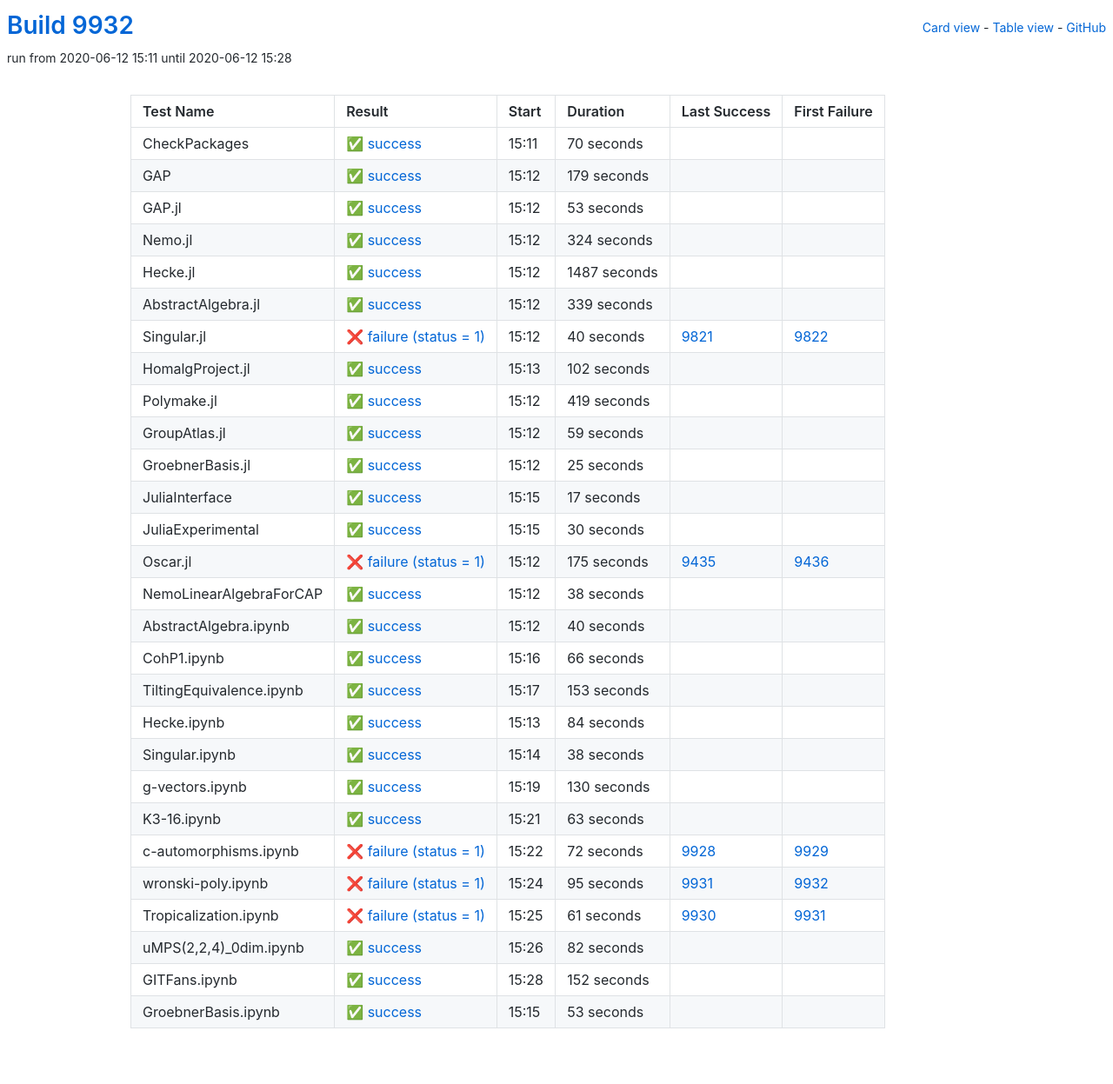
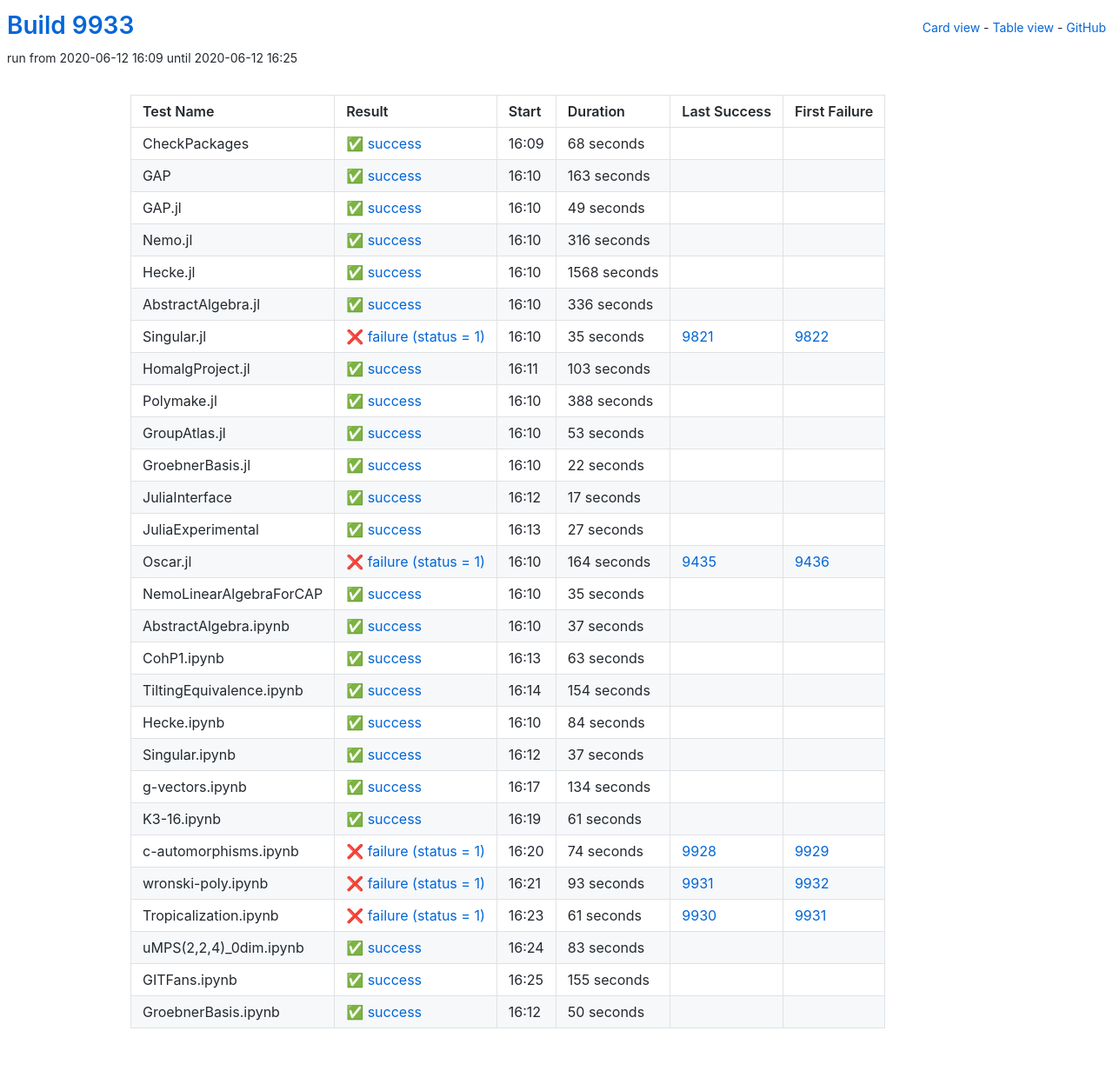
Before and after one commit to oscar-system/oscar-ci-status, a Jekyll site: the page built from table.html, in a window 1280 px wide. Shown: the whole page at 87% size. Built offline with Jekyll 4.4.1, drawn with Linux system fonts in a browser that asks for light colours.

Commit message:
Build #9933

```diff
--- a/_data/ci.yml
+++ b/_data/ci.yml
@@ -1,6 +1,6 @@
 ---
-build: 9932
-build_url: https://oscarci.mathematik.uni-kl.de/job/oscar/9932/
+build: 9933
+build_url: https://oscarci.mathematik.uni-kl.de/job/oscar/9933/
 job: oscar
 organization: oscar-system
 repo: oscar-ci-status
@@ -8,32 +8,116 @@
 tests:
 - name: CheckPackages
   id: checkpackages
-  log: https://oscarci.mathematik.uni-kl.de/job/oscar/9932/artifact/logs/build-9932/CheckPackages.log
-  start: 2020-06-12 15:11
+  log: https://oscarci.mathematik.uni-kl.de/job/oscar/9933/artifact/logs/build-9933/CheckPackages.log
+  start: 2020-06-12 16:09
   success: true
   exitcode: 0
   status: success
-  duration: 70
+  duration: 68
   last_success: false
   last_success_url:
   first_failure: false
   first_failure_url:
 - name: GAP
   id: gap
-  log: https://oscarci.mathematik.uni-kl.de/job/oscar/9932/artifact/logs/build-9932/GAP.log
-  start: 2020-06-12 15:12
+  log: https://oscarci.mathematik.uni-kl.de/job/oscar/9933/artifact/logs/build-9933/GAP.log
+  start: 2020-06-12 16:10
   success: true
   exitcode: 0
   status: success
-  duration: 179
+  duration: 163
   last_success: false
   last_success_url:
   first_failure: false
   first_failure_url:
 - name: GAP.jl
   id: gap-jl
-  log: https://oscarci.mathematik.uni-kl.de/job/oscar/9932/artifact/logs/build-9932/GAP.jl.log
-  start: 2020-06-12 15:12
+  log: https://oscarci.mathematik.uni-kl.de/job/oscar/9933/artifact/logs/build-9933/GAP.jl.log
+  start: 2020-06-12 16:10
+  success: true
+  exitcode: 0
+  status: success
+  duration: 49
+  last_success: false
+  last_success_url:
+  first_failure: false
+  first_failure_url:
+- name: Nemo.jl
+  id: nemo-jl
+  log: https://oscarci.mathematik.uni-kl.de/job/oscar/9933/artifact/logs/build-9933/Nemo.jl.log
+  start: 2020-06-12 16:10
+  success: true
+  exitcode: 0
+  status: success
+  duration: 316
+  last_success: false
+  last_success_url:
+  first_failure: false
+  first_failure_url:
+- name: Hecke.jl
+  id: hecke-jl
+  log: https://oscarci.mathematik.uni-kl.de/job/oscar/9933/artifact/logs/build-9933/Hecke.jl.log
+  start: 2020-06-12 16:10
+  success: true
+  exitcode: 0
+  status: success
+  duration: 1568
+  last_success: false
+  last_success_url:
+  first_failure: false
+  first_failure_url:
+- name: AbstractAlgebra.jl
+  id: abstractalgebra-jl
+  log: https://oscarci.mathematik.uni-kl.de/job/oscar/9933/artifact/logs/build-9933/AbstractAlgebra.jl.log
+  start: 2020-06-12 16:10
+  success: true
+  exitcode: 0
+  status: success
+  duration: 336
+  last_success: false
+  last_success_url:
+  first_failure: false
+  first_failure_url:
+- name: Singular.jl
+  id: singular-jl
+  log: https://oscarci.mathematik.uni-kl.de/job/oscar/9933/artifact/logs/build-9933/Singular.jl.log
+  start: 2020-06-12 16:10
+  success: false
+  exitcode: 1
+  status: failure
+  duration: 35
+  last_success: 9821
+  last_success_url: https://oscarci.mathematik.uni-kl.de/job/oscar/9821/
+  first_failure: 9822
+  first_failure_url: https://oscarci.mathematik.uni-kl.de/job/oscar/9822/
+- name: HomalgProject.jl
+  id: homalgproject-jl
+  log: https://oscarci.mathematik.uni-kl.de/job/oscar/9933/artifact/logs/build-9933/HomalgProject.jl.log
+  start: 2020-06-12 16:11
+  success: true
+  exitcode: 0
+  status: success
+  duration: 103
+  last_success: false
+  last_success_url:
+  first_failure: false
+  first_failure_url:
+- name: Polymake.jl
+  id: polymake-jl
+  log: https://oscarci.mathematik.uni-kl.de/job/oscar/9933/artifact/logs/build-9933/Polymake.jl.log
+  start: 2020-06-12 16:10
+  success: true
+  exitcode: 0
+  status: success
+  duration: 388
+  last_success: false
+  last_success_url:
+  first_failure: false
+  first_failure_url:
+- name: GroupAtlas.jl
+  id: groupatlas-jl
+  log: https://oscarci.mathematik.uni-kl.de/job/oscar/9933/artifact/logs/build-9933/GroupAtlas.jl.log
+  start: 2020-06-12 16:10
   success: true
   exitcode: 0
   status: success
@@ -42,106 +126,22 @@
   last_success_url:
   first_failure: false
   first_failure_url:
-- name: Nemo.jl
-  id: nemo-jl
-  log: https://oscarci.mathematik.uni-kl.de/job/oscar/9932/artifact/logs/build-9932/Nemo.jl.log
-  start: 2020-06-12 15:12
+- name: GroebnerBasis.jl
+  id: groebnerbasis-jl
+  log: https://oscarci.mathematik.uni-kl.de/job/oscar/9933/artifact/logs/build-9933/GroebnerBasis.jl.log
+  start: 2020-06-12 16:10
   success: true
   exitcode: 0
   status: success
-  duration: 324
-  last_success: false
-  last_success_url:
-  first_failure: false
-  first_failure_url:
-- name: Hecke.jl
-  id: hecke-jl
-  log: https://oscarci.mathematik.uni-kl.de/job/oscar/9932/artifact/logs/build-9932/Hecke.jl.log
-  start: 2020-06-12 15:12
-  success: true
-  exitcode: 0
-  status: success
-  duration: 1487
-  last_success: false
-  last_success_url:
-  first_failure: false
-  first_failure_url:
-- name: AbstractAlgebra.jl
-  id: abstractalgebra-jl
-  log: https://oscarci.mathematik.uni-kl.de/job/oscar/9932/artifact/logs/build-9932/AbstractAlgebra.jl.log
-  start: 2020-06-12 15:12
-  success: true
-  exitcode: 0
-  status: success
-  duration: 339
-  last_success: false
-  last_success_url:
-  first_failure: false
-  first_failure_url:
-- name: Singular.jl
-  id: singular-jl
-  log: https://oscarci.mathematik.uni-kl.de/job/oscar/9932/artifact/logs/build-9932/Singular.jl.log
-  start: 2020-06-12 15:12
-  success: false
-  exitcode: 1
-  status: failure
-  duration: 40
-  last_success: 9821
-  last_success_url: https://oscarci.mathematik.uni-kl.de/job/oscar/9821/
-  first_failure: 9822
-  first_failure_url: https://oscarci.mathematik.uni-kl.de/job/oscar/9822/
-- name: HomalgProject.jl
-  id: homalgproject-jl
-  log: https://oscarci.mathematik.uni-kl.de/job/oscar/9932/artifact/logs/build-9932/HomalgProject.jl.log
-  start: 2020-06-12 15:13
-  success: true
-  exitcode: 0
-  status: success
-  duration: 102
-  last_success: false
-  last_success_url:
-  first_failure: false
-  first_failure_url:
-- name: Polymake.jl
-  id: polymake-jl
-  log: https://oscarci.mathematik.uni-kl.de/job/oscar/9932/artifact/logs/build-9932/Polymake.jl.log
-  start: 2020-06-12 15:12
-  success: true
-  exitcode: 0
-  status: success
-  duration: 419
-  last_success: false
-  last_success_url:
-  first_failure: false
-  first_failure_url:
-- name: GroupAtlas.jl
-  id: groupatlas-jl
-  log: https://oscarci.mathematik.uni-kl.de/job/oscar/9932/artifact/logs/build-9932/GroupAtlas.jl.log
-  start: 2020-06-12 15:12
-  success: true
-  exitcode: 0
-  status: success
-  duration: 59
-  last_success: false
-  last_success_url:
-  first_failure: false
-  first_failure_url:
-- name: GroebnerBasis.jl
-  id: groebnerbasis-jl
-  log: https://oscarci.mathematik.uni-kl.de/job/oscar/9932/artifact/logs/build-9932/GroebnerBasis.jl.log
-  start: 2020-06-12 15:12
-  success: true
-  exitcode: 0
-  status: success
-  duration: 25
+  duration: 22
   last_success: false
   last_success_url:
   first_failure: false
   first_failure_url:
 - name: JuliaInterface
   id: juliainterface
-  log: https://oscarci.mathematik.uni-kl.de/job/oscar/9932/artifact/logs/build-9932/JuliaInterface.log
-  start: 2020-06-12 15:15
+  log: https://oscarci.mathematik.uni-kl.de/job/oscar/9933/artifact/logs/build-9933/JuliaInterface.log
+  start: 2020-06-12 16:12
   success: true
   exitcode: 0
   status: success
@@ -152,80 +152,80 @@
   first_failure_url:
 - name: JuliaExperimental
   id: juliaexperimental
-  log: https://oscarci.mathematik.uni-kl.de/job/oscar/9932/artifact/logs/build-9932/JuliaExperimental.log
-  start: 2020-06-12 15:15
+  log: https://oscarci.mathematik.uni-kl.de/job/oscar/9933/artifact/logs/build-9933/JuliaExperimental.log
+  start: 2020-06-12 16:13
   success: true
   exitcode: 0
   status: success
-  duration: 30
+  duration: 27
   last_success: false
   last_success_url:
   first_failure: false
   first_failure_url:
 - name: Oscar.jl
   id: oscar-jl
-  log: https://oscarci.mathematik.uni-kl.de/job/oscar/9932/artifact/logs/build-9932/Oscar.jl.log
-  start: 2020-06-12 15:12
+  log: https://oscarci.mathematik.uni-kl.de/job/oscar/9933/artifact/logs/build-9933/Oscar.jl.log
+  start: 2020-06-12 16:10
   success: false
   exitcode: 1
   status: failure
-  duration: 175
+  duration: 164
   last_success: 9435
   last_success_url: https://oscarci.mathematik.uni-kl.de/job/oscar/9435/
   first_failure: 9436
   first_failure_url: https://oscarci.mathematik.uni-kl.de/job/oscar/9436/
 - name: NemoLinearAlgebraForCAP
   id: nemolinearalgebraforcap
-  log: https://oscarci.mathematik.uni-kl.de/job/oscar/9932/artifact/logs/build-9932/NemoLinearAlgebraForCAP.log
-  start: 2020-06-12 15:12
+  log: https://oscarci.mathematik.uni-kl.de/job/oscar/9933/artifact/logs/build-9933/NemoLinearAlgebraForCAP.log
+  start: 2020-06-12 16:10
   success: true
   exitcode: 0
   status: success
-  duration: 38
+  duration: 35
   last_success: false
   last_success_url:
   first_failure: false
   first_failure_url:
 - name: AbstractAlgebra.ipynb
   id: abstractalgebra-ipynb
-  log: https://oscarci.mathematik.uni-kl.de/job/oscar/9932/artifact/logs/build-9932/AbstractAlgebra.ipynb.log
-  start: 2020-06-12 15:12
+  log: https://oscarci.mathematik.uni-kl.de/job/oscar/9933/artifact/logs/build-9933/AbstractAlgebra.ipynb.log
+  start: 2020-06-12 16:10
   success: true
   exitcode: 0
   status: success
-  duration: 40
+  duration: 37
   last_success: false
   last_success_url:
   first_failure: false
   first_failure_url:
 - name: CohP1.ipynb
   id: cohp1-ipynb
-  log: https://oscarci.mathematik.uni-kl.de/job/oscar/9932/artifact/logs/build-9932/CohP1.ipynb.log
-  start: 2020-06-12 15:16
+  log: https://oscarci.mathematik.uni-kl.de/job/oscar/9933/artifact/logs/build-9933/CohP1.ipynb.log
+  start: 2020-06-12 16:13
   success: true
   exitcode: 0
   status: success
-  duration: 66
+  duration: 63
   last_success: false
   last_success_url:
   first_failure: false
   first_failure_url:
 - name: TiltingEquivalence.ipynb
   id: tiltingequivalence-ipynb
-  log: https://oscarci.mathematik.uni-kl.de/job/oscar/9932/artifact/logs/build-9932/TiltingEquivalence.ipynb.log
-  start: 2020-06-12 15:17
+  log: https://oscarci.mathematik.uni-kl.de/job/oscar/9933/artifact/logs/build-9933/TiltingEquivalence.ipynb.log
+  start: 2020-06-12 16:14
   success: true
   exitcode: 0
   status: success
-  duration: 153
+  duration: 154
   last_success: false
   last_success_url:
   first_failure: false
   first_failure_url:
 - name: Hecke.ipynb
   id: hecke-ipynb
-  log: https://oscarci.mathematik.uni-kl.de/job/oscar/9932/artifact/logs/build-9932/Hecke.ipynb.log
-  start: 2020-06-12 15:13
+  log: https://oscarci.mathematik.uni-kl.de/job/oscar/9933/artifact/logs/build-9933/Hecke.ipynb.log
+  start: 2020-06-12 16:10
   success: true
   exitcode: 0
   status: success
@@ -236,68 +236,68 @@
   first_failure_url:
 - name: Singular.ipynb
   id: singular-ipynb
-  log: https://oscarci.mathematik.uni-kl.de/job/oscar/9932/artifact/logs/build-9932/Singular.ipynb.log
-  start: 2020-06-12 15:14
+  log: https://oscarci.mathematik.uni-kl.de/job/oscar/9933/artifact/logs/build-9933/Singular.ipynb.log
+  start: 2020-06-12 16:12
   success: true
   exitcode: 0
   status: success
-  duration: 38
+  duration: 37
   last_success: false
   last_success_url:
   first_failure: false
   first_failure_url:
 - name: g-vectors.ipynb
   id: g-vectors-ipynb
-  log: https://oscarci.mathematik.uni-kl.de/job/oscar/9932/artifact/logs/build-9932/g-vectors.ipynb.log
-  start: 2020-06-12 15:19
+  log: https://oscarci.mathematik.uni-kl.de/job/oscar/9933/artifact/logs/build-9933/g-vectors.ipynb.log
+  start: 2020-06-12 16:17
   success: true
   exitcode: 0
   status: success
-  duration: 130
+  duration: 134
   last_success: false
   last_success_url:
   first_failure: false
   first_failure_url:
 - name: K3-16.ipynb
   id: k3-16-ipynb
-  log: https://oscarci.mathematik.uni-kl.de/job/oscar/9932/artifact/logs/build-9932/K3-16.ipynb.log
-  start: 2020-06-12 15:21
+  log: https://oscarci.mathematik.uni-kl.de/job/oscar/9933/artifact/logs/build-9933/K3-16.ipynb.log
+  start: 2020-06-12 16:19
   success: true
   exitcode: 0
   status: success
-  duration: 63
+  duration: 61
   last_success: false
   last_success_url:
   first_failure: false
   first_failure_url:
 - name: c-automorphisms.ipynb
   id: c-automorphisms-ipynb
-  log: https://oscarci.mathematik.uni-kl.de/job/oscar/9932/artifact/logs/build-9932/c-automorphisms.ipynb.log
-  start: 2020-06-12 15:22
+  log: https://oscarci.mathematik.uni-kl.de/job/oscar/9933/artifact/logs/build-9933/c-automorphisms.ipynb.log
+  start: 2020-06-12 16:20
   success: false
   exitcode: 1
   status: failure
-  duration: 72
+  duration: 74
   last_success: 9928
   last_success_url: https://oscarci.mathematik.uni-kl.de/job/oscar/9928/
   first_failure: 9929
   first_failure_url: https://oscarci.mathematik.uni-kl.de/job/oscar/9929/
 - name: wronski-poly.ipynb
   id: wronski-poly-ipynb
-  log: https://oscarci.mathematik.uni-kl.de/job/oscar/9932/artifact/logs/build-9932/wronski-poly.ipynb.log
-  start: 2020-06-12 15:24
+  log: https://oscarci.mathematik.uni-kl.de/job/oscar/9933/artifact/logs/build-9933/wronski-poly.ipynb.log
+  start: 2020-06-12 16:21
   success: false
   exitcode: 1
   status: failure
-  duration: 95
+  duration: 93
   last_success: 9931
   last_success_url: https://oscarci.mathematik.uni-kl.de/job/oscar/9931/
   first_failure: 9932
   first_failure_url: https://oscarci.mathematik.uni-kl.de/job/oscar/9932/
 - name: Tropicalization.ipynb
   id: tropicalization-ipynb
-  log: https://oscarci.mathematik.uni-kl.de/job/oscar/9932/artifact/logs/build-9932/Tropicalization.ipynb.log
-  start: 2020-06-12 15:25
+  log: https://oscarci.mathematik.uni-kl.de/job/oscar/9933/artifact/logs/build-9933/Tropicalization.ipynb.log
+  start: 2020-06-12 16:23
   success: false
   exitcode: 1
   status: failure
@@ -308,36 +308,36 @@
   first_failure_url: https://oscarci.mathematik.uni-kl.de/job/oscar/9931/
 - name: uMPS(2,2,4)_0dim.ipynb
   id: umps-2-2-4-0dim-ipynb
-  log: https://oscarci.mathematik.uni-kl.de/job/oscar/9932/artifact/logs/build-9932/uMPS-2-2-4-_0dim.ipynb.log
-  start: 2020-06-12 15:26
+  log: https://oscarci.mathematik.uni-kl.de/job/oscar/9933/artifact/logs/build-9933/uMPS-2-2-4-_0dim.ipynb.log
+  start: 2020-06-12 16:24
   success: true
   exitcode: 0
   status: success
-  duration: 82
+  duration: 83
   last_success: false
   last_success_url:
   first_failure: false
   first_failure_url:
 - name: GITFans.ipynb
   id: gitfans-ipynb
-  log: https://oscarci.mathematik.uni-kl.de/job/oscar/9932/artifact/logs/build-9932/GITFans.ipynb.log
-  start: 2020-06-12 15:28
+  log: https://oscarci.mathematik.uni-kl.de/job/oscar/9933/artifact/logs/build-9933/GITFans.ipynb.log
+  start: 2020-06-12 16:25
   success: true
   exitcode: 0
   status: success
-  duration: 152
+  duration: 155
   last_success: false
   last_success_url:
   first_failure: false
   first_failure_url:
 - name: GroebnerBasis.ipynb
   id: groebnerbasis-ipynb
-  log: https://oscarci.mathematik.uni-kl.de/job/oscar/9932/artifact/logs/build-9932/GroebnerBasis.ipynb.log
-  start: 2020-06-12 15:15
+  log: https://oscarci.mathematik.uni-kl.de/job/oscar/9933/artifact/logs/build-9933/GroebnerBasis.ipynb.log
+  start: 2020-06-12 16:12
   success: true
   exitcode: 0
   status: success
-  duration: 53
+  duration: 50
   last_success: false
   last_success_url:
   first_failure: false
```
Also changed, not shown: README.md.
